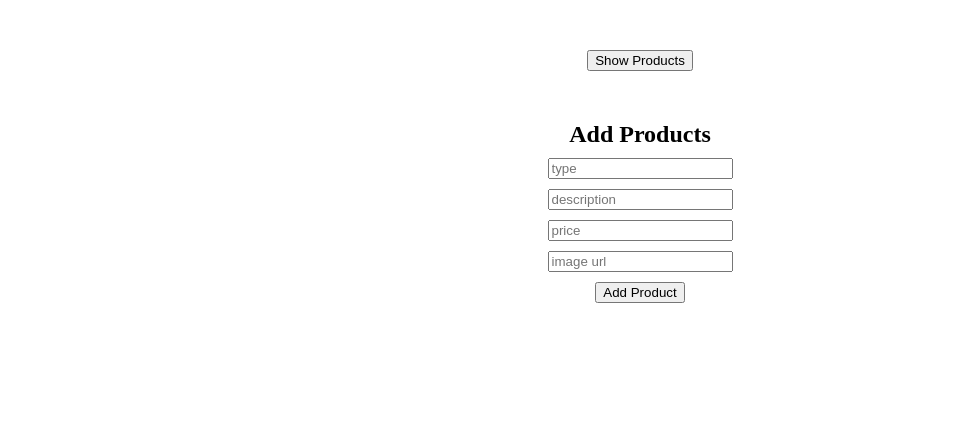
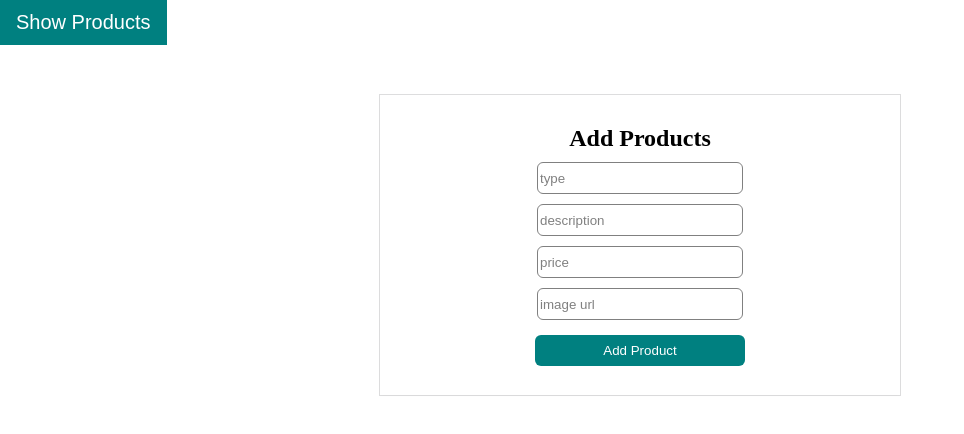
Before and after one commit to Randhir200/unit-3-c1, a plain HTML site: page index.html in a window 1280 px wide. Shown: the whole page, without its empty margins (0-964 px from the left). Drawn offline with Linux system fonts and the light colour scheme.

Commit message:
desined completed

```diff
--- a/index.html
+++ b/index.html
@@ -7,50 +7,84 @@
     <title>Document</title>
   </head>
   <style>
-      *{
+    * {
+      margin: 0;
+    }
+    #navbar {
+      display: flex;
+      margin: 0px 0 50px;
+      background-color: teal;
+      padding: 10px;
+      justify-self: start;
+    }
+    #navbar > button {
+      background-color: teal;
+      color: white;
+      font-size: 20px;
+      cursor: pointer;
+      border: none;
+    }
+    body > div:nth-child(2) {
+      width: 500px;
       margin: auto;
+      padding: 10px;
+      text-align: center;
+      box-shadow: rgba(0, 0, 0, 0.02) 0px 1px 3px 0px,
+        rgba(27, 31, 35, 0.15) 0px 0px 0px 1px;
+      height: 280px;
     }
-      #navbar{
-        display:flex;
-        margin:50px auto;
+    body > div:nth-child(2) > h2 {
+      margin: 20px 0 0;
     }
-    body>div:nth-child(2){
-      width:500px;
-       margin:auto;
-       text-align: center;
+    #products {
+      width: 80%;
+      margin: 0 auto;
     }
-    body>div:nth-child(2)>form>input{
+    body > div:nth-child(2) > form > input {
+      margin: auto;
+      width: 50%;
+      margin-top: 10px;
+      height: 28px;
       display: flex;
-       flex-direction: column;
-       margin-top: 10px;
-       justify-content:center;
+      border-radius: 6px;
+      border: 1px solid grey;
+    }
+    input::placeholder {
+      color: grey;
     }
 
-   #add_product{
-      margin-top: 10px;
+    #add_product {
+      margin-top: 15px;
+      background-color: teal;
+      border: none;
+      width: 42%;
+      padding: 8px 18px;
+      border-radius: 6px;
+      cursor: pointer;
+      color: white;
     }
   </style>
   <body>
     <div id="navbar">
       <!--Create Show Products button here, give id as "show_products". avoid making spelling mistakes in HTML id's-->
       <button onclick="show_products()" id="show_products">
-      Show Products</button>
+        Show Products
+      </button>
     </div>
     <div>
       <h2>Add Products</h2>
       <!--Create a form here to accept product data from user, give form HTML id as "products"-->
       <form id="products">
-          <input type="text" id="type" placeholder="type">
-          <input type="text" id="desc" placeholder="description">
-          <input type="number" id="price" placeholder="price">
-          <input type="url" id="image" placeholder="image url">
+        <input type="text" id="type" placeholder="type" />
+        <input type="text" id="desc" placeholder="description" />
+        <input type="number" id="price" placeholder="price" />
+        <input type="url" id="image" placeholder="image url" />
 
-        </form>
-        <button onclick="addProduct()" id="add_product">Add Product</button>
         <!--Create four inputs to accept Type, Description, price, & image-->
         <!--give the inputs following respective id's, "type", "desc", "price","image"-->
         <!--create a "Add Product" button to submit form, give it html id as "add_product"-->
       </form>
+      <button onclick="addProduct()" id="add_product">Add Product</button>
     </div>
   </body>
 </html>
--- a/scripts/index.js
+++ b/scripts/index.js
@@ -1,11 +1,6 @@
 //store the products array in localstorage as "products"
 
-function StoreData(t, d, p, i) {
-  this.type = t;
-  this.desc = d;
-  this.price = p;
-  this.image = i;
-}
+
 
 // variables
 let productsArr = JSON.parse(localStorage.getItem('products')) || [];
@@ -13,6 +8,16 @@ let addBtn = document.querySelector('#add_products');
 let form = document.querySelector('#products');
 
 // functions
+
+//constructor function
+function StoreData(t, d, p, i) {
+    this.type = t;
+    this.desc = d;
+    this.price = p;
+    this.image = i;
+  }
+
+// add product to localStorage
 function addProduct() {
   let t = form.type.value;
   let d = form.desc.value;
@@ -28,6 +33,7 @@ function addProduct() {
   form.type.value = ''
 }
 
+// redirect
 function show_products(){
     window.location.href = "inventory.html"
 }
```
Also changed, not shown: inventory.html (+28 -3 lines). Lines whose indentation alone changed are shown as unchanged.
